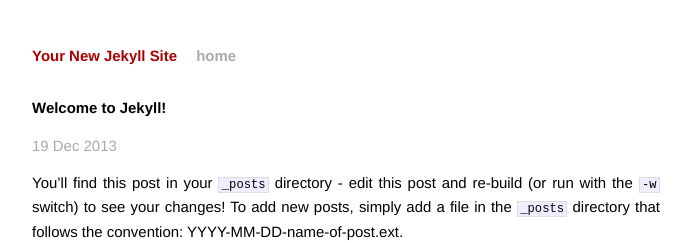
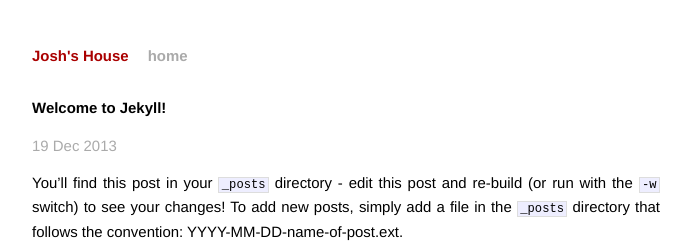
Before and after one commit to indiepop/indiepop.github.io, a Jekyll site: the page built from _posts/2013-12-19-welcome-to-jekyll.markdown, in a window 1280 px wide. Shown: the top 243 px of the page, without its empty margins (294-985 px from the left). Built offline with Jekyll 4.4.1, drawn with Linux system fonts in a browser that asks for light colours; Markdown is read by kramdown in place of the engine named in the settings.

Commit message:
jekyll new indiepop.github.io

```diff
--- a/_config.yml
+++ b/_config.yml
@@ -1,3 +1,3 @@
-name: Your New Jekyll Site
+name: Josh's House
 markdown: redcarpet
 pygments: true
--- a/index.html
+++ b/index.html
@@ -1,6 +1,6 @@
 ---
 layout: default
-title: Your New Jekyll Site
+title: Josh's web Site
 ---
 
 <div id="home">
```
Also changed, not shown: 1 other file.
